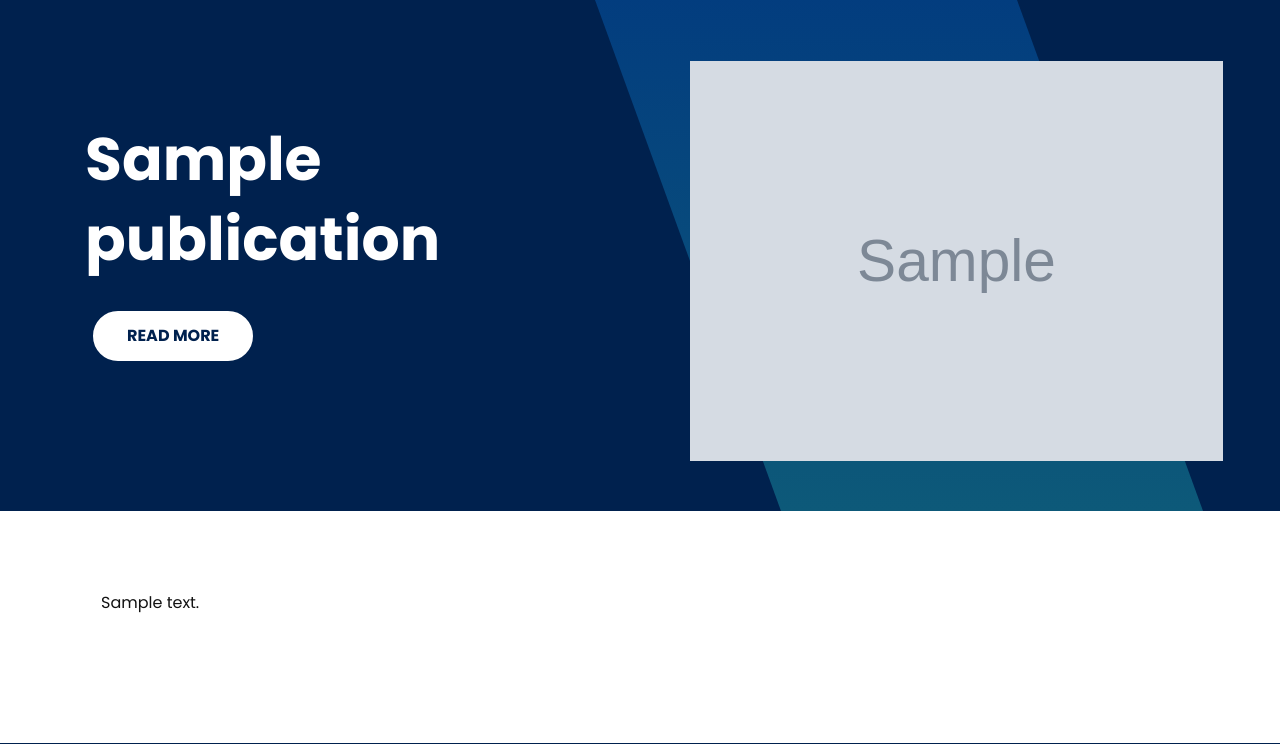
After one commit to SparktechSolutions/randwalk-django, a Django app: page /publication/1 in a window 1280 px wide. The commit adds this page. Shown: the part 121-865 px from the top of the page. Run offline with Django 3.2, Linux system fonts and the light colour scheme; tables that the repository leaves empty hold one stand-in row (values such as "Sample post"); grey boxes marked "Sample" are stand-in pictures; some libraries are stand-ins or nearby versions.

Commit message:
publication detail page added and supporting changes done

```diff
--- a/randwalk_website/models.py
+++ b/randwalk_website/models.py
@@ -11,12 +11,18 @@ class Service(models.Model):
     description = models.TextField()
     icon_image = models.CharField(max_length=50)
 
+    def __str__(self):
+        return self.title
+
 
 class Slider(models.Model):
     position = models.IntegerField(null=True)
     title = models.CharField(max_length=50)
     description = models.TextField(max_length=200)
     image = models.ImageField()
+
+    def __str__(self):
+        return self.title
 
 
 class Testimonial(models.Model):
@@ -25,6 +31,9 @@ class Testimonial(models.Model):
     message = models.TextField(max_length=200)
     cus_image = models.ImageField()
     rating = models.IntegerField()
+
+    def __str__(self):
+        return self.cus_name
 
 
 class Project(models.Model):
@@ -58,6 +67,9 @@ class TeamMember(models.Model):
     twitter_profile_link = models.CharField(max_length=250, null=True, blank=True)
     profile_image = models.ImageField()
 
+    def __str__(self):
+        return self.name
+
 
 class Publication(models.Model):
     name = models.CharField(max_length=60)
@@ -66,3 +78,7 @@ class Publication(models.Model):
     link = models.CharField(max_length=250)
     publication_type = models.CharField(max_length=20, choices=enums.PublicationType.choices(),
                                         default=enums.PublicationType.PUBLICATION)
+    detailed_information = RichTextUploadingField(null=True)
+
+    def __str__(self):
+        return self.name
--- a/randwalk_website/urls.py
+++ b/randwalk_website/urls.py
@@ -7,5 +7,6 @@ urlpatterns = [
     path('contact-us', views.buildContactUs, name='contact-us'),
     path('projects', views.buildProjects, name='projects'),
     path('project/<int:id>', views.buildProjectDetails, name='project'),
-    path('publications', views.buildPublications, name='publications')
+    path('publications', views.buildPublications, name='publications'),
+    path('publication/<int:id>', views.buildPublicationDetails, name='publication')
 ]
--- a/randwalk_website/views.py
+++ b/randwalk_website/views.py
@@ -34,7 +34,6 @@ def buildAboutUs(request):
 
 
 def buildContactUs(request):
-
     context = {
         'current_screen': 'contact-us'
     }
@@ -74,3 +73,12 @@ def buildPublications(request):
         'journals': journals
     }
     return render(request, 'publications.html', context)
+
+
+def buildPublicationDetails(request, id):
+    publication = Publication.objects.get(id=id)
+    context = {
+        'current_screen': 'publication_details',
+        'publication': publication,
+    }
+    return render(request, 'publication_detail.html', context)
--- /dev/null
+++ b/templates/publication_detail.html
@@ -0,0 +1,49 @@
+{% extends 'index.html'%}
+{% load static %}
+{% block title %} {{publication.name}} {% endblock %}
+{% block content %}
+
+    <section id="home" class="slider_area">
+
+            <div class="carousel-inner">
+                <div class="carousel-item active">
+                    <div class="container">
+                        <div class="row">
+                            <div class="col-lg-6">
+                                <div class="slider-content">
+                                    <h1 class="title">{{publication.name}}</h1>
+                                     <ul class="slider-btn rounded-buttons">
+                                        <li><a class="main-btn rounded-one" href="{{publication.link}}">READ MORE</a></li>
+                                    </ul>
+                                </div>
+                            </div>
+                        </div>
+                        <!-- row -->
+                    </div>
+                    <!-- container -->
+                    <div class="slider-image-box d-none d-lg-flex align-items-end">
+                        <div class="slider-image" style="padding: 50px;">
+                            <img class="detail-image" src="{{publication.image.url}}" alt="Hero">
+                        </div>
+                        <!-- slider-imgae -->
+                    </div>
+                    <!-- slider-imgae box -->
+                </div>
+                <!-- carousel-item -->
+
+            </div>
+
+    </section>
+
+    <section>
+        <div class="container">
+            <div class="row">
+                <div class="col-lg-12">
+                    <p class="product-detail">{{publication.detailed_information|safe}}</p>
+                </div>
+            </div>
+        </div>
+    </section>
+    <br/>
+    <br/>
+{% endblock %}
```
Also changed, not shown: templates/publications.html (+10 -3 lines), randwalk_website/migrations/0016_publication_detailed_information.py (added), randwalk_website/migrations/0017_alter_publication_detailed_information.py (added).
